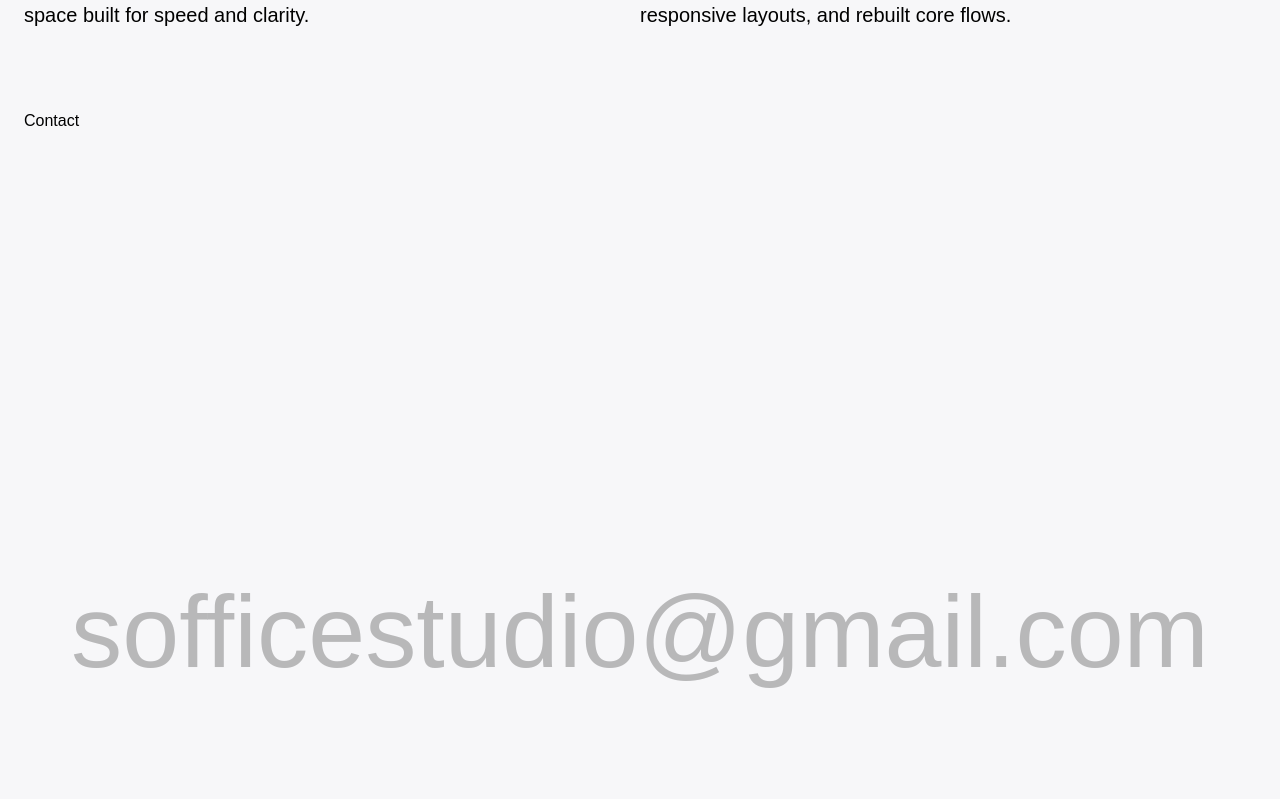
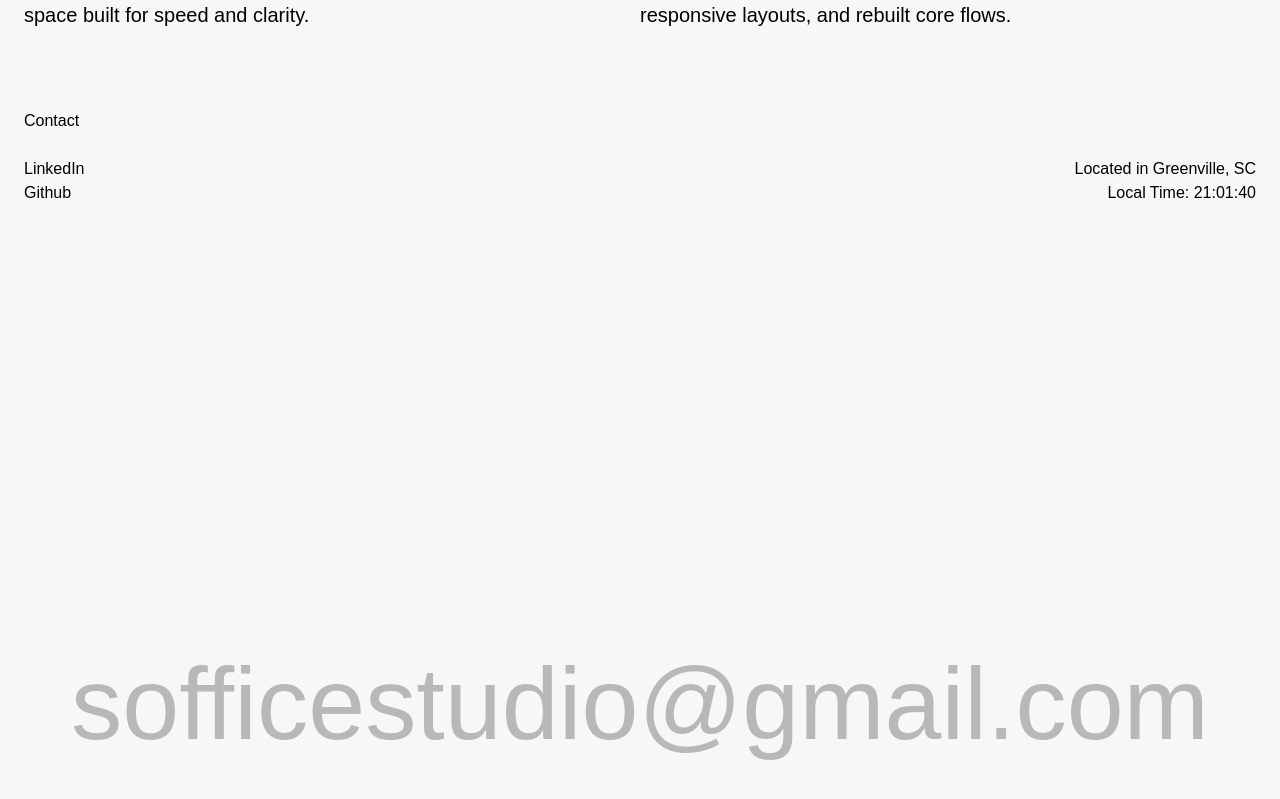
Before and after one commit to ValentinaValverde/valentina_valverde, a Next.js app: page / in a window 1280 px wide. Shown: the part 1185-1984 px from the top of the page. Before the commit the page ends 1942 px from the top, so only its background shows below. Built offline with nearby package versions, Linux system fonts and the light colour scheme.

Commit message:
contact section

```diff
--- a/components/Contact.tsx
+++ b/components/Contact.tsx
@@ -1,9 +1,41 @@
+'use client';
+
 import Divider from './Divider';
+import { formatTime } from '@/utils/clock';
+import { useState, useEffect } from 'react';
 
 export default function Contact() {
+  const [now, setNow] = useState<Date>(() => new Date());
+
+  useEffect(() => {
+    const id = window.setInterval(() => setNow(new Date()), 1000);
+    return () => window.clearInterval(id);
+  });
+
   return (
     <div>
       <Divider text="Contact" />
+
+      <div className="p-6 pt-0 flex justify-between items-start">
+        <div>
+          <a
+            href="https://www.linkedin.com/in/valentina-valverde-1a179227a/"
+            target="_blank"
+          >
+            LinkedIn
+          </a>
+          <br />
+          <a href="https://github.com/ValentinaValverde" target="_blank">
+            Github
+          </a>
+        </div>
+
+        <div className="text-right">
+          <p>Located in Greenville, SC</p>
+          <p>Local Time: {formatTime(now)}</p>
+        </div>
+      </div>
+
       <div className="w-full p-6 h-[75vh] flex items-end justify-center">
         <p className="text-[clamp(2rem,8vw,8rem)] p-6 opacity-25 hover:opacity-100 transition duration-300">
           sofficestudio@gmail.com
--- /dev/null
+++ b/components/Pill.tsx
@@ -0,0 +1,9 @@
+export default function Pill({ text, url }: { text: string; url: string }) {
+  return (
+    <a href={url} target="_blank">
+      <div className="bg-[var(--foreground)] border border-[var(--background)] py-4 px-12 w-fit rounded-full">
+        <p className="text-3xl text-[var(--background)]">{text}</p>
+      </div>
+    </a>
+  );
+}
--- a/package.json
+++ b/package.json
@@ -9,6 +9,7 @@
     "lint": "eslint"
   },
   "dependencies": {
+    "framer-motion": "^12.23.26",
     "next": "16.1.1",
     "react": "19.2.3",
     "react-dom": "19.2.3"
```
Also changed, not shown: 1 other file (tests, documents, lock files or other folders).
